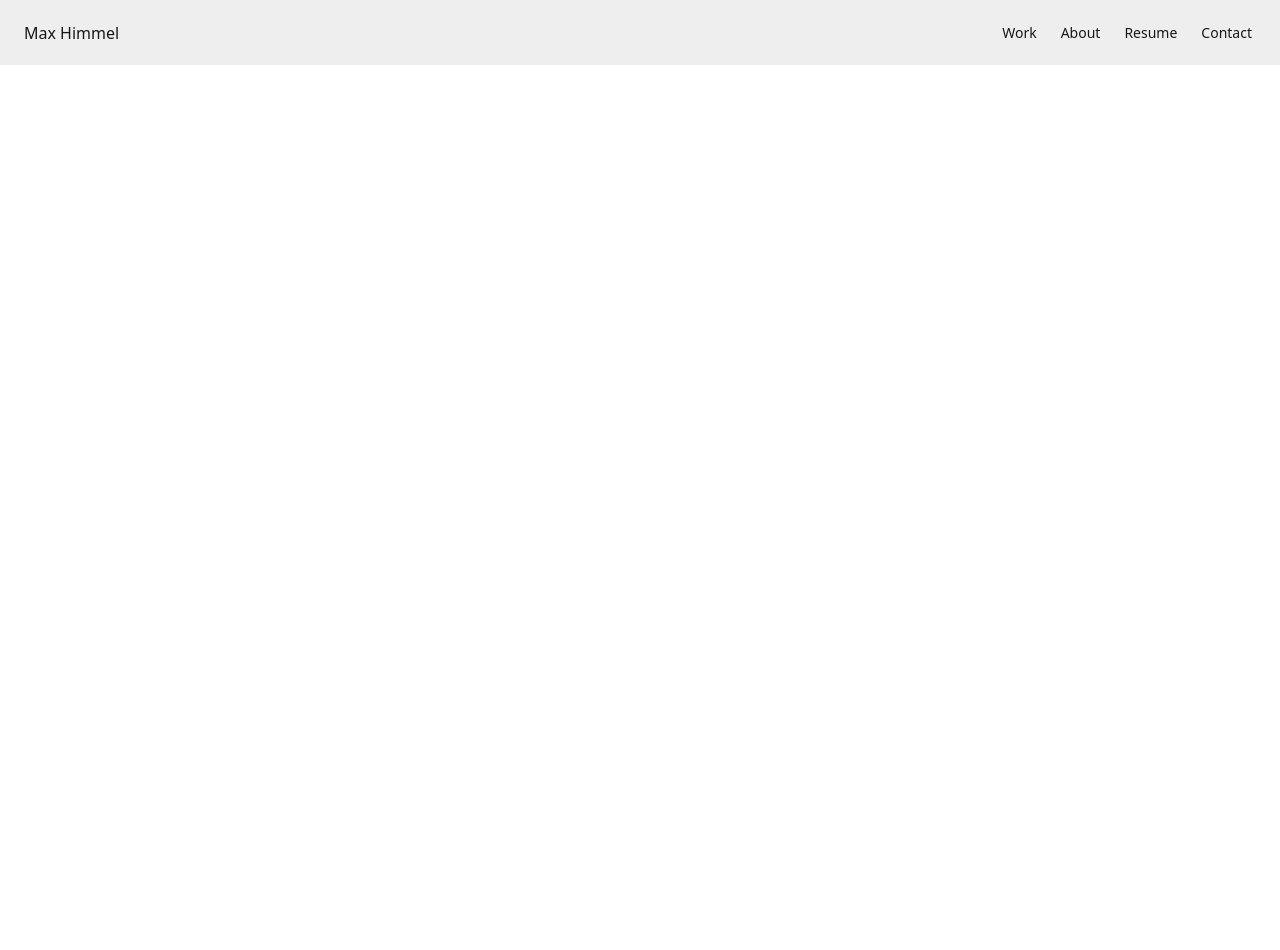
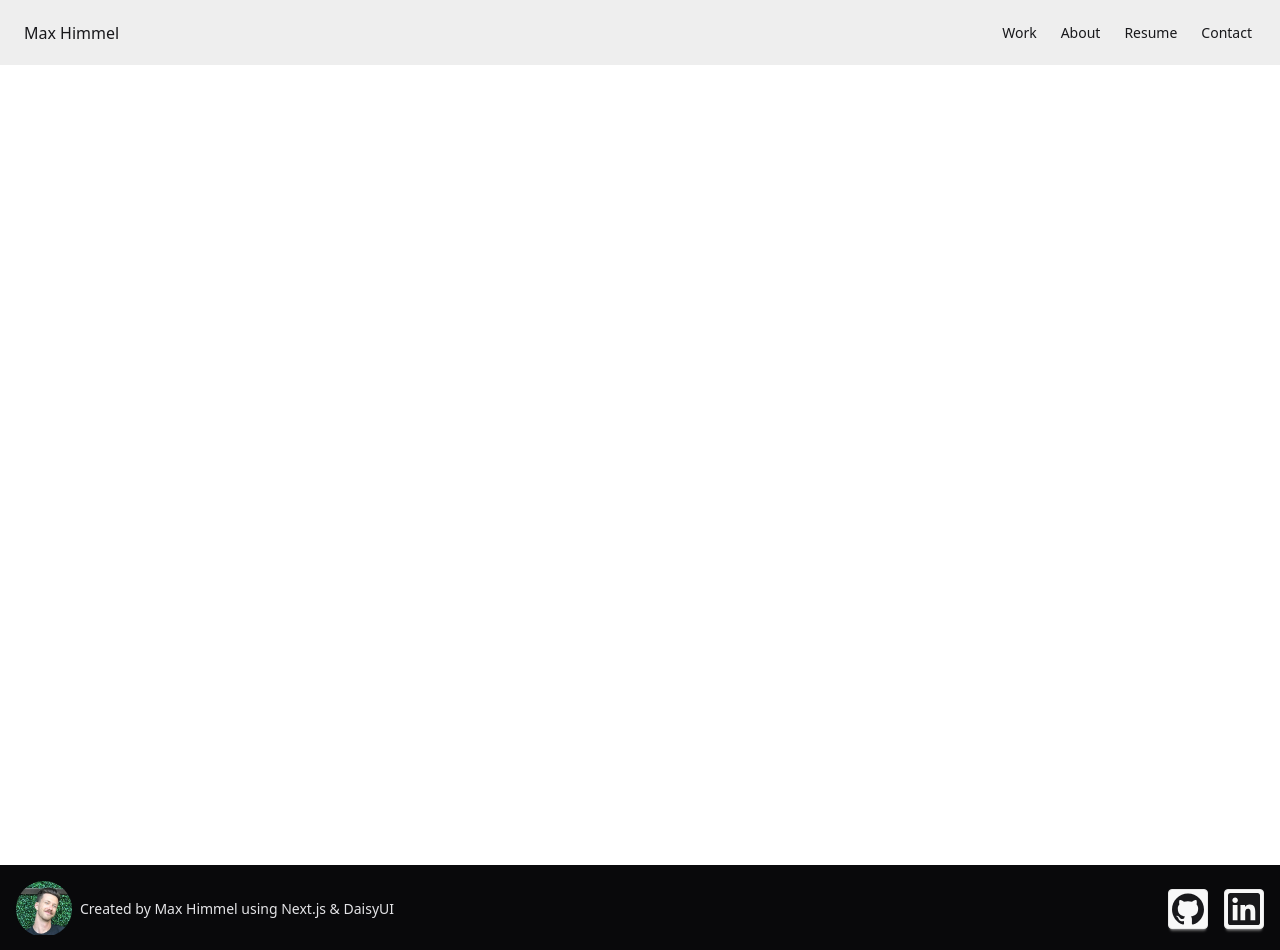
Before and after one commit to maxhimmel/my-website, a Next.js app: page /resume in a window 1280 px wide. Shown: the top 950 px of the page. Before the commit the page ends 865 px from the top, so only its background shows below. Built offline with nearby package versions, Linux system fonts and the light colour scheme.

Commit message:
add footer

```diff
--- /dev/null
+++ b/src/app/footer/footer.tsx
@@ -0,0 +1,29 @@
+import Image from "next/image";
+import { SiGithub, SiLinkedin } from "react-icons/si";
+
+export default function Footer() {
+  return (
+    <footer className="footer sm:footer-horizontal bg-neutral text-neutral-content items-center p-4">
+      <aside className="grid-flow-col items-center">
+        <div className="mask mask-circle size-14 relative">
+          <Image
+            src={"/profile-pic.jpg"}
+            width={56}
+            height={56}
+            alt="Picture of Max Himmel"
+            className="absolute bottom-0.5"
+          />
+        </div>
+        <p>Created by Max Himmel using Next.js & DaisyUI</p>
+      </aside>
+      <nav className="grid-flow-col gap-4 md:place-self-center md:justify-self-end">
+        <a href="https://github.com/maxhimmel" className="btn btn-square" target="_blank">
+          <SiGithub className="size-8" />
+        </a>
+        <a href="https://linkedin.com/in/maxhimmel" className="btn btn-square" target="_blank">
+          <SiLinkedin className="size-8" />
+        </a>
+      </nav>
+    </footer>
+  );
+}
--- a/src/app/layout.tsx
+++ b/src/app/layout.tsx
@@ -1,6 +1,7 @@
 import type { Metadata, Viewport } from "next";
 import "./globals.css";
 import Navbar from "./navbar/navbar";
+import Footer from "./footer/footer";
 
 export const metadata: Metadata = {
   title: "Max Himmel",
@@ -19,7 +20,10 @@ export default function RootLayout({
   return (
     <html lang="en">
       <body>
-        <Navbar>{children}</Navbar>
+        <Navbar>
+          {children}
+          <Footer />
+        </Navbar>
       </body>
     </html>
   );
```
